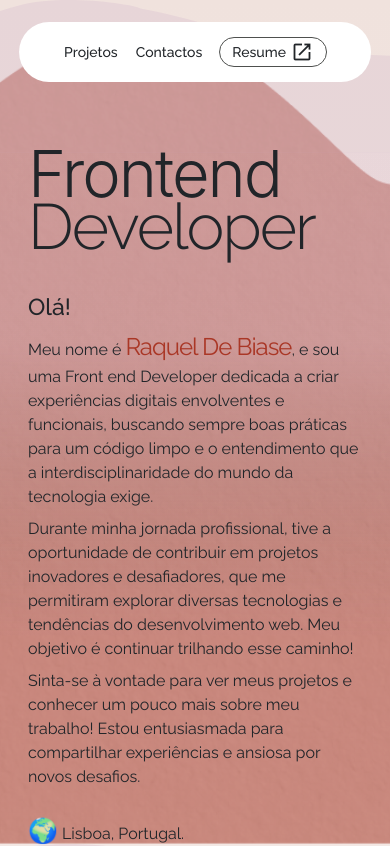
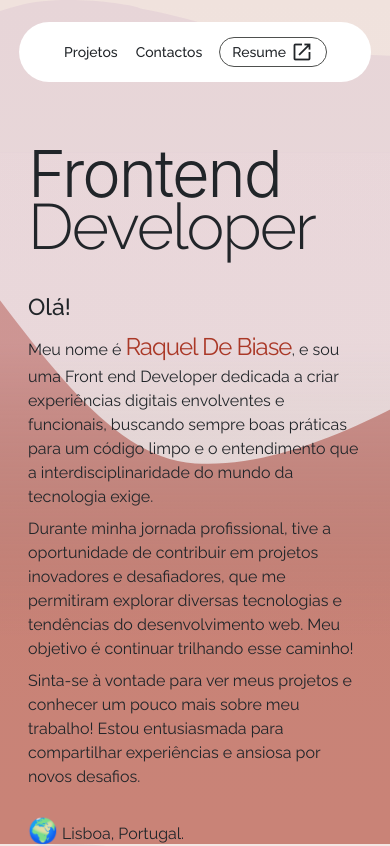
Before and after one commit to raqueldebiase/MeuWebsite, an Angular app: page / in a window 390 px wide. Shown: the top 846 px of the page. Built offline with nearby package versions, Linux system fonts and the light colour scheme.

Commit message:
fix parallax mobile teste 9

```diff
--- a/src/app/app.component.css
+++ b/src/app/app.component.css
@@ -1,6 +1,6 @@
 
 main {
-  background-image: url('../assets/images/bg-main.svg');
+  background-image: url('../assets/images/bg-main-2.svg');
   background-size: cover;
   background-attachment: fixed;
   /* height: 150vh; */
@@ -19,11 +19,8 @@ main {
 
 
 @media  screen and (max-width: 767px) {
-  content {
-    padding: 18px;
-  }
   main {
-    background-image: url('../assets/images/bg-main-pg.svg');
+    background-image: url('../assets/images/bg-main-2.svg');
     background-size: cover;
     background-attachment: fixed;
     /* height: 150vh; */
--- a/src/app/app.component.ts
+++ b/src/app/app.component.ts
@@ -27,10 +27,10 @@ export class AppComponent implements OnInit{
 
     // Ajusta os valores de parallax de acordo com o tipo de dispositivo
     if (isMobile) {
-      this.parallaxOffset = window.pageYOffset * 0.9; // Ajuste o valor para uma velocidade mais lenta no parallax
-      this.parallax2Offset = window.pageYOffset * 0.3; // Ajuste o valor para uma velocidade mais lenta no segundo parallax
+      this.parallaxOffset = window.pageYOffset * 0.6; // Ajuste o valor para uma velocidade mais lenta no parallax
+      this.parallax2Offset = window.pageYOffset * 0.2; // Ajuste o valor para uma velocidade mais lenta no segundo parallax
     } else {
-      this.parallaxOffset = window.pageYOffset * 0.6; // Valor original para dispositivos desktop
+      this.parallaxOffset = window.pageYOffset * 0.4; // Valor original para dispositivos desktop
       this.parallax2Offset = window.pageYOffset * 0.1; // Valor original para dispositivos desktop
     }
   }
```
Also changed, not shown: src/assets/images/bg-main-2.svg (added), src/assets/images/bg-main.png.
